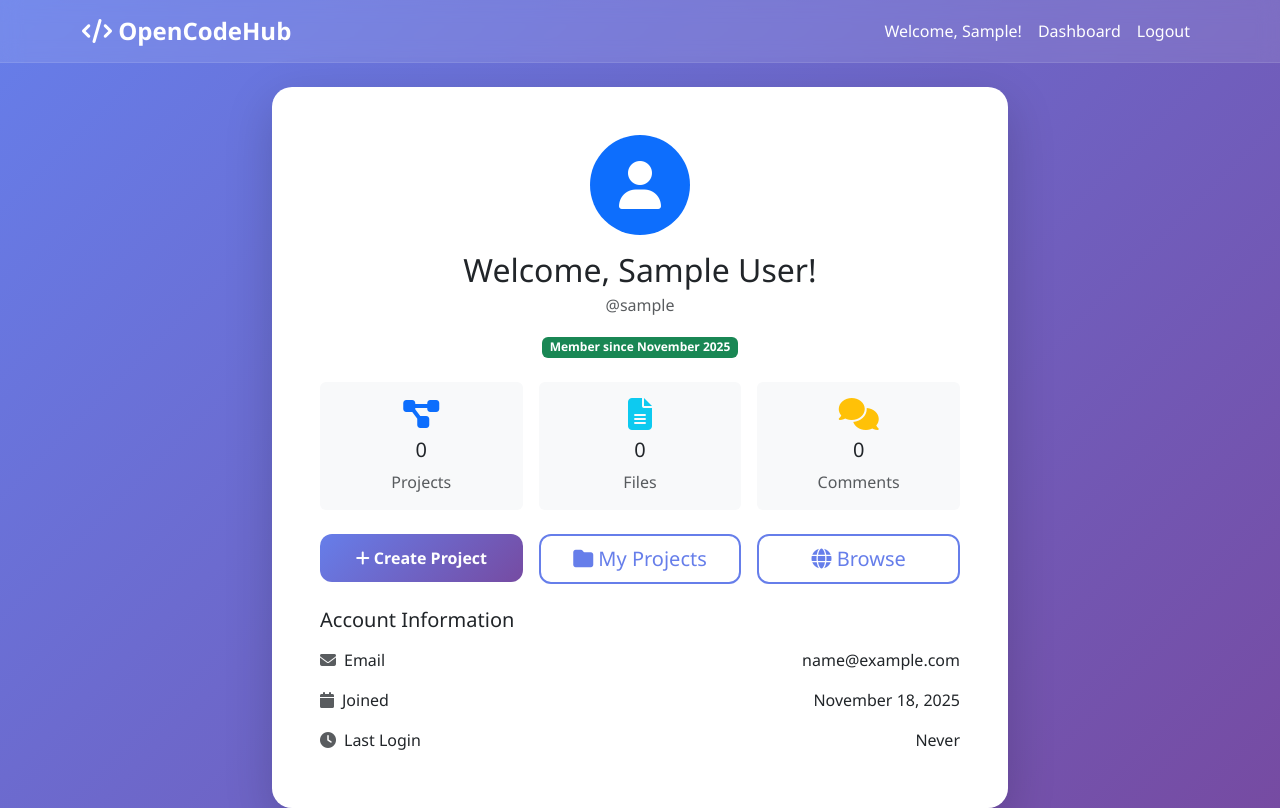
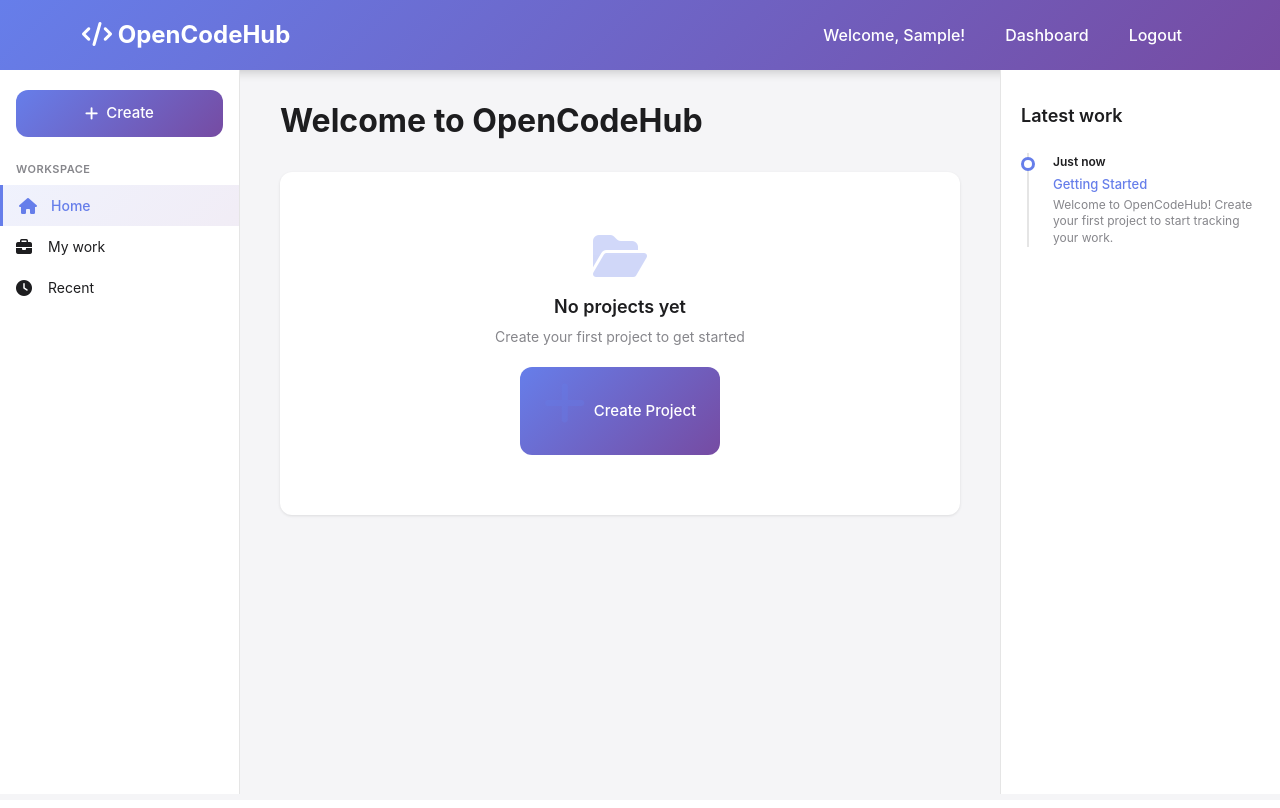
Before and after one commit to zzephyrr-louis/OPENCODEHUB-APP, a Django app: page /dashboard/ in a window 1280 px wide. Run offline with Django 4.2, Linux system fonts and the light colour scheme; the visitor is signed in with stand-in values (Sample User, id 1); some libraries are stand-ins or nearby versions.

Commit message:
fix: restore pre-merge version with working Django + Supabase connection and updated dashboard UI

```diff
--- a/opencodehub/accounts/templates/accounts/base.html
+++ b/opencodehub/accounts/templates/accounts/base.html
@@ -11,13 +11,78 @@
             background: linear-gradient(135deg, #667eea 0%, #764ba2 100%);
             min-height: 100vh;
             font-family: 'Segoe UI', Tahoma, Geneva, Verdana, sans-serif;
+            margin: 0;
+            padding: 0;
+        }
+
+        /* Navbar Styles */
+        .navbar {
+            background: linear-gradient(135deg, #667eea 0%, #764ba2 100%) !important;
+            box-shadow: 0 2px 10px rgba(0, 0, 0, 0.2);
+            border-bottom: none;
+            padding: 12px 0;
         }
 
         .navbar-brand {
             font-weight: bold;
             font-size: 1.5rem;
+            color: white !important;
+            transition: color 0.2s;
         }
 
+        .navbar-brand:hover {
+            color: rgba(255, 255, 255, 0.8) !important;
+        }
+
+        .navbar-brand i {
+            color: white;
+        }
+
+        .nav-link {
+            color: white !important;  /* Change from #1d1d1f to white */
+            font-weight: 500;
+            padding: 8px 16px !important;
+            border-radius: 8px;
+            transition: all 0.2s;
+        }
+
+        .nav-link:hover {
+            background: rgba(255, 255, 255, 0.2);  /* Light white overlay on hover */
+            color: white !important;
+        }
+
+        .btn-outline-primary {
+            border: 2px solid white;  /* Change from #667eea to white */
+            color: white;  /* Change text to white */
+            padding: 8px 20px;
+            border-radius: 8px;
+            font-weight: 500;
+            transition: all 0.2s;
+        }
+
+        .btn-outline-primary:hover {
+            background: white;  /* White background on hover */
+            border-color: white;
+            color: #667eea;  /* Purple text on hover */
+        }
+
+        .btn-primary-custom {
+            background: linear-gradient(135deg, #667eea 0%, #764ba2 100%);
+            color: white;  /* Already white, keep it */
+            border: none;
+            padding: 8px 20px;
+            border-radius: 8px;
+            font-weight: 500;
+            transition: all 0.2s;
+        }
+
+        .btn-primary-custom:hover {
+            background: linear-gradient(135deg, #5a6fd8 0%, #6a4190 100%);
+            transform: translateY(-1px);
+            box-shadow: 0 4px 12px rgba(255, 255, 255, 0.3);  /* White glow */
+        }
+
+        /* Auth Container - For Login/Register Pages */
         .auth-container {
             min-height: calc(100vh - 76px);
             display: flex;
@@ -118,27 +183,13 @@
             background: white;
             padding: 0 15px;
             color: #666;
+            position: relative;
         }
 
         .alert {
             border-radius: 12px;
             border: none;
             margin-bottom: 20px;
-        }
-
-        .navbar {
-            background: rgba(255, 255, 255, 0.1) !important;
-            backdrop-filter: blur(10px);
-            border-bottom: 1px solid rgba(255, 255, 255, 0.1);
-        }
-
-        .navbar-brand, .nav-link {
-            color: white !important;
-        }
-
-        .btn-outline-light:hover {
-            background-color: rgba(255, 255, 255, 0.2);
-            border-color: white;
         }
     </style>
 </head>
@@ -149,14 +200,14 @@
                 <i class="fas fa-code"></i> OpenCodeHub
             </a>
 
-            <div class="navbar-nav ms-auto">
+            <div class="navbar-nav ms-auto d-flex align-items-center gap-2">
                 {% if user.is_authenticated %}
                     <span class="nav-link">Welcome, {{ user.first_name }}!</span>
                     <a class="nav-link" href="{% url 'dashboard' %}">Dashboard</a>
                     <a class="nav-link" href="{% url 'logout' %}">Logout</a>
                 {% else %}
-                    <a class="btn btn-outline-light me-2" href="{% url 'login' %}">Sign In</a>
-                    <a class="btn btn-light" href="{% url 'register' %}">Sign Up</a>
+                    <a class="btn btn-outline-primary me-2" href="{% url 'login' %}">Sign In</a>
+                    <a class="btn btn-primary-custom" href="{% url 'register' %}">Sign Up</a>
                 {% endif %}
             </div>
         </div>
--- a/opencodehub/accounts/templates/accounts/dashboard.html
+++ b/opencodehub/accounts/templates/accounts/dashboard.html
@@ -3,152 +3,475 @@
 {% block title %}Dashboard - OpenCodeHub{% endblock %}
 
 {% block content %}
-<div class="container mt-4">
-    <div class="row">
-        <div class="col-md-8 mx-auto">
-            <div class="card shadow-lg border-0" style="border-radius: 20px;">
-                <div class="card-body p-5">
-                    <div class="text-center mb-4">
-                        <div class="avatar mb-3">
-                            {% if user.profile_picture %}
-                                <img src="{{ user.profile_picture.url }}" class="rounded-circle" width="100" height="100" alt="Profile">
-                            {% else %}
-                                <div class="bg-primary rounded-circle d-inline-flex align-items-center justify-content-center" style="width: 100px; height: 100px;">
-                                    <i class="fas fa-user fa-3x text-white"></i>
-                                </div>
-                            {% endif %}
-                        </div>
-                        <h2 class="mb-1">Welcome, {{ user.first_name }} {{ user.last_name }}!</h2>
-                        <p class="text-muted">@{{ user.username }}</p>
-                        <span class="badge bg-success">Member since {{ user.date_joined|date:"F Y" }}</span>
-                    </div>
+<style>
+    body {
+        background: #f5f5f7 !important;
+        font-family: -apple-system, BlinkMacSystemFont, 'Segoe UI', Roboto, sans-serif;
+    }
 
-                    <div class="row g-3 mb-4">
-                        <div class="col-md-4">
-                            <div class="card bg-light border-0 text-center stat-card">
-                                <div class="card-body">
-                                    <i class="fas fa-project-diagram fa-2x text-primary mb-2"></i>
-                                    <h5 class="card-title">{{ project_count }}</h5>
-                                    <p class="card-text text-muted">Projects</p>
-                                </div>
-                            </div>
-                        </div>
-                        <div class="col-md-4">
-                            <div class="card bg-light border-0 text-center stat-card">
-                                <div class="card-body">
-                                    <i class="fas fa-file-alt fa-2x text-info mb-2"></i>
-                                    <h5 class="card-title">{{ file_count }}</h5>
-                                    <p class="card-text text-muted">Files</p>
-                                </div>
-                            </div>
-                        </div>
-                        <div class="col-md-4">
-                            <div class="card bg-light border-0 text-center stat-card">
-                                <div class="card-body">
-                                    <i class="fas fa-comments fa-2x text-warning mb-2"></i>
-                                    <h5 class="card-title">{{ comment_count }}</h5>
-                                    <p class="card-text text-muted">Comments</p>
-                                </div>
-                            </div>
-                        </div>
-                    </div>
+    .dashboard-container {
+        display: flex;
+        min-height: calc(100vh - 76px);
+        padding: 0;
+        margin: 0;
+        background: #f5f5f7;
+    }
 
-                    <div class="row g-3 mb-4">
-                        <div class="col-md-4">
-                            <a href="{% url 'create_project' %}" class="btn btn-primary btn-lg w-100" style="border-radius: 12px;">
-                                <i class="fas fa-plus"></i> Create Project
+    /* Left Sidebar */
+    .left-sidebar {
+        width: 240px;
+        background: white;
+        border-right: 1px solid #e5e5e5;
+        padding: 20px 0;
+        display: flex;
+        flex-direction: column;
+        position: sticky;
+        top: 76px;
+        height: calc(100vh - 76px);
+    }
+
+    .create-btn {
+        margin: 0 16px 24px 16px;
+        background: linear-gradient(135deg, #667eea 0%, #764ba2 100%);
+        color: white;
+        border: none;
+        border-radius: 12px;
+        padding: 12px 24px;
+        font-size: 15px;
+        font-weight: 500;
+        cursor: pointer;
+        transition: all 0.2s;
+        display: flex;
+        align-items: center;
+        justify-content: center;
+        gap: 8px;
+        text-decoration: none;
+    }
+
+    .create-btn:hover {
+        background: linear-gradient(135deg, #5a6fd8 0%, #6a4190 100%);
+        transform: translateY(-2px);
+        box-shadow: 0 4px 12px rgba(102, 126, 234, 0.4);
+        color: white;
+    }
+
+    .sidebar-section {
+        margin-bottom: 24px;
+    }
+
+    .sidebar-section-title {
+        font-size: 11px;
+        font-weight: 600;
+        color: #86868b;
+        text-transform: uppercase;
+        letter-spacing: 0.5px;
+        padding: 0 16px;
+        margin-bottom: 8px;
+    }
+
+    .sidebar-item {
+        padding: 10px 16px;
+        display: flex;
+        align-items: center;
+        gap: 12px;
+        color: #1d1d1f;
+        text-decoration: none;
+        transition: all 0.2s;
+        cursor: pointer;
+        font-size: 14px;
+    }
+
+    .sidebar-item:hover {
+        background: #f5f5f7;
+        color: #667eea;
+    }
+
+    .sidebar-item.active {
+        background: linear-gradient(135deg, rgba(102, 126, 234, 0.1) 0%, rgba(118, 75, 162, 0.1) 100%);
+        color: #667eea;
+        font-weight: 500;
+        border-left: 3px solid #667eea;
+    }
+
+    .sidebar-item i {
+        width: 20px;
+        font-size: 16px;
+    }
+
+    /* Main Content */
+    .main-content {
+        flex: 1;
+        overflow-y: auto;
+        padding: 32px 40px;
+        background: #f5f5f7;
+    }
+
+    .content-header {
+        margin-bottom: 32px;
+    }
+
+    .content-header h1 {
+        font-size: 32px;
+        font-weight: 700;
+        color: #1d1d1f;
+        margin: 0;
+    }
+
+    .projects-table {
+        background: white;
+        border-radius: 12px;
+        overflow: hidden;
+        box-shadow: 0 1px 3px rgba(0, 0, 0, 0.1);
+    }
+
+    .table-header {
+        display: grid;
+        grid-template-columns: 40px 2fr 150px 150px 120px 40px;
+        padding: 16px 20px;
+        background: #fafafa;
+        border-bottom: 1px solid #e5e5e5;
+        font-size: 12px;
+        font-weight: 600;
+        color: #86868b;
+        text-transform: uppercase;
+        letter-spacing: 0.5px;
+    }
+
+    .project-row {
+        display: grid;
+        grid-template-columns: 40px 2fr 150px 150px 120px 40px;
+        padding: 16px 20px;
+        border-bottom: 1px solid #f0f0f0;
+        align-items: center;
+        transition: background 0.2s;
+        cursor: pointer;
+    }
+
+    .project-row:hover {
+        background: linear-gradient(135deg, rgba(102, 126, 234, 0.05) 0%, rgba(118, 75, 162, 0.05) 100%);
+    }
+
+    .project-row:last-child {
+        border-bottom: none;
+    }
+
+    .project-icon {
+        font-size: 20px;
+        color: #667eea;
+    }
+
+    .project-name {
+        display: flex;
+        align-items: center;
+        gap: 12px;
+        font-size: 14px;
+        font-weight: 500;
+        color: #1d1d1f;
+    }
+
+    .project-members {
+        display: flex;
+        align-items: center;
+    }
+
+    .member-avatar {
+        width: 28px;
+        height: 28px;
+        border-radius: 50%;
+        background: linear-gradient(135deg, #667eea 0%, #764ba2 100%);
+        color: white;
+        display: flex;
+        align-items: center;
+        justify-content: center;
+        font-size: 11px;
+        font-weight: 600;
+        border: 2px solid white;
+        margin-left: -8px;
+    }
+
+    .member-avatar:first-child {
+        margin-left: 0;
+    }
+
+    .project-time {
+        font-size: 13px;
+        color: #86868b;
+    }
+
+    .project-type {
+        font-size: 13px;
+        color: #86868b;
+    }
+
+    .project-menu {
+        color: #86868b;
+        cursor: pointer;
+        padding: 4px;
+        border-radius: 4px;
+        transition: all 0.2s;
+    }
+
+    .project-menu:hover {
+        background: #f0f0f0;
+        color: #667eea;
+    }
+
+    /* Right Sidebar - Timeline */
+    .right-sidebar {
+        width: 280px;
+        background: white;
+        border-left: 1px solid #e5e5e5;
+        padding: 32px 20px;
+        position: sticky;
+        top: 76px;
+        height: calc(100vh - 76px);
+        overflow-y: auto;
+    }
+
+    .timeline-header {
+        font-size: 18px;
+        font-weight: 600;
+        color: #1d1d1f;
+        margin-bottom: 24px;
+    }
+
+    .timeline {
+        position: relative;
+    }
+
+    .timeline::before {
+        content: '';
+        position: absolute;
+        left: 6px;
+        top: 0;
+        bottom: 0;
+        width: 2px;
+        background: #e5e5e5;
+    }
+
+    .timeline-item {
+        position: relative;
+        padding-left: 32px;
+        margin-bottom: 24px;
+    }
+
+    .timeline-dot {
+        position: absolute;
+        left: 0;
+        top: 4px;
+        width: 14px;
+        height: 14px;
+        border-radius: 50%;
+        background: white;
+        border: 3px solid #667eea;
+        z-index: 1;
+    }
+
+    .timeline-time {
+        font-size: 12px;
+        font-weight: 600;
+        color: #1d1d1f;
+        margin-bottom: 4px;
+    }
+
+    .timeline-project {
+        font-size: 13px;
+        color: #667eea;
+        margin-bottom: 2px;
+        font-weight: 500;
+    }
+
+    .timeline-description {
+        font-size: 12px;
+        color: #86868b;
+        line-height: 1.4;
+    }
+
+    .empty-state {
+        text-align: center;
+        padding: 60px 20px;
+        color: #86868b;
+    }
+
+    .empty-state i {
+        font-size: 48px;
+        margin-bottom: 16px;
+        opacity: 0.3;
+        color: #667eea;
+    }
+
+    .empty-state h3 {
+        font-size: 18px;
+        font-weight: 600;
+        margin-bottom: 8px;
+        color: #1d1d1f;
+    }
+
+    .empty-state p {
+        font-size: 14px;
+        margin-bottom: 20px;
+    }
+
+    .empty-state .create-btn {
+        display: inline-flex;
+        margin: 0;
+    }
+
+    /* Responsive Design */
+    @media (max-width: 992px) {
+        .dashboard-container {
+            flex-direction: column;
+        }
+
+        .left-sidebar,
+        .right-sidebar {
+            width: 100%;
+            border: none;
+            position: static;
+            height: auto;
+        }
+
+        .table-header,
+        .project-row {
+            grid-template-columns: 40px 2fr 120px 40px;
+        }
+
+        .project-members,
+        .project-type {
+            display: none;
+        }
+    }
+
+    /* Scrollbar styling */
+    .main-content::-webkit-scrollbar,
+    .right-sidebar::-webkit-scrollbar {
+        width: 8px;
+    }
+
+    .main-content::-webkit-scrollbar-track,
+    .right-sidebar::-webkit-scrollbar-track {
+        background: #f5f5f7;
+    }
+
+    .main-content::-webkit-scrollbar-thumb,
+    .right-sidebar::-webkit-scrollbar-thumb {
+        background: #d1d1d6;
+        border-radius: 4px;
+    }
+
+    .main-content::-webkit-scrollbar-thumb:hover,
+    .right-sidebar::-webkit-scrollbar-thumb:hover {
+        background: #667eea;
+    }
+</style>
+
+<div class="dashboard-container">
+    <!-- Left Sidebar -->
+    <div class="left-sidebar">
+        <a href="{% url 'create_project' %}" class="create-btn">
+            <i class="fas fa-plus"></i>
+            Create
         </a>
-                        </div>
-                        <div class="col-md-4">
-                            <a href="{% url 'my_projects' %}" class="btn btn-outline-primary btn-lg w-100" style="border-radius: 12px;">
-                                <i class="fas fa-folder"></i> My Projects
+
+        <div class="sidebar-section">
+            <div class="sidebar-section-title">Workspace</div>
+            <a href="{% url 'dashboard' %}" class="sidebar-item active">
+                <i class="fas fa-home"></i>
+                Home
             </a>
-                        </div>
-                        <div class="col-md-4">
-                            <a href="{% url 'browse_projects' %}" class="btn btn-outline-primary btn-lg w-100" style="border-radius: 12px;">
-                                <i class="fas fa-globe"></i> Browse
+            <a href="{% url 'my_projects' %}" class="sidebar-item">
+                <i class="fas fa-briefcase"></i>
+                My work
+            </a>
+            <a href="#" class="sidebar-item">
+                <i class="fas fa-clock"></i>
+                Recent
             </a>
         </div>
     </div>
 
-                    {% if recent_projects %}
-                    <div class="mt-4">
-                        <h5 class="mb-3"><i class="fas fa-clock text-info"></i> Recent Projects</h5>
-                        <div class="list-group list-group-flush">
-                            {% for project in recent_projects %}
-                            <a href="{% url 'project_detail' project.id %}" class="list-group-item list-group-item-action d-flex justify-content-between align-items-center bg-transparent border-0 px-0">
-                                <div>
-                                    <i class="fas fa-project-diagram text-primary me-2"></i>
-                                    <strong>{{ project.title }}</strong>
-                                    <br>
-                                    <small class="text-muted">Updated {{ project.updated_at|timesince }} ago</small>
+    <!-- Main Content -->
+    <div class="main-content">
+        <div class="content-header">
+            <h1>Welcome to OpenCodeHub</h1>
         </div>
-                                <span class="badge {% if project.is_public %}bg-success{% else %}bg-secondary{% endif %}">
-                                    <i class="fas {% if project.is_public %}fa-globe{% else %}fa-lock{% endif %}"></i>
-                                </span>
+
+        {% if projects %}
+        <div class="projects-table">
+            <div class="table-header">
+                <div></div>
+                <div>NAME</div>
+                <div>MEMBERS</div>
+                <div>LAST MODIFIED</div>
+                <div>TYPE</div>
+                <div></div>
+            </div>
+
+            {% for project in projects %}
+            <div class="project-row" onclick="window.location.href='{% url 'project_detail' project.id %}'">
+                <div class="project-icon">
+                    {% if project.is_public %}
+                        <i class="fas fa-folder"></i>
+                    {% else %}
+                        <i class="fas fa-lock"></i>
+                    {% endif %}
+                </div>
+                <div class="project-name">
+                    {{ project.title }}
+                </div>
+                <div class="project-members">
+                    <div class="member-avatar">{{ project.owner.first_name.0|upper }}{{ project.owner.last_name.0|upper }}</div>
+                </div>
+                <div class="project-time">{{ project.updated_at|timesince }} ago</div>
+                <div class="project-type">
+                    {% if project.is_public %}Folder{% else %}Private{% endif %}
+                </div>
+                <div class="project-menu">
+                    <i class="fas fa-ellipsis-v"></i>
+                </div>
+            </div>
+            {% endfor %}
+        </div>
+        {% else %}
+        <div class="projects-table">
+            <div class="empty-state">
+                <i class="fas fa-folder-open"></i>
+                <h3>No projects yet</h3>
+                <p>Create your first project to get started</p>
+                <a href="{% url 'create_project' %}" class="create-btn">
+                    <i class="fas fa-plus"></i>
+                    Create Project
                 </a>
-                            {% endfor %}
             </div>
         </div>
         {% endif %}
+    </div>
 
-                    <div class="mt-4">
-                        <h5>Account Information</h5>
-                        <div class="list-group list-group-flush">
-                            <div class="list-group-item d-flex justify-content-between align-items-center bg-transparent border-0 px-0">
-                                <span><i class="fas fa-envelope text-muted me-2"></i>Email</span>
-                                <span>{{ user.email }}</span>
+    <!-- Right Sidebar - Timeline -->
+    <div class="right-sidebar">
+        <div class="timeline-header">Latest work</div>
+
+        {% if recent_activities %}
+        <div class="timeline">
+            {% for activity in recent_activities %}
+            <div class="timeline-item">
+                <div class="timeline-dot"></div>
+                <div class="timeline-time">{{ activity.time }}</div>
+                <div class="timeline-project">{{ activity.project_name }}</div>
+                <div class="timeline-description">{{ activity.description }}</div>
             </div>
-                            <div class="list-group-item d-flex justify-content-between align-items-center bg-transparent border-0 px-0">
-                                <span><i class="fas fa-calendar text-muted me-2"></i>Joined</span>
-                                <span>{{ user.date_joined|date:"F d, Y" }}</span>
+            {% endfor %}
         </div>
-                            <div class="list-group-item d-flex justify-content-between align-items-center bg-transparent border-0 px-0">
-                                <span><i class="fas fa-clock text-muted me-2"></i>Last Login</span>
-                                <span>{{ user.last_login|date:"F d, Y g:i A"|default:"Never" }}</span>
+        {% else %}
+        <div class="timeline">
+            <div class="timeline-item">
+                <div class="timeline-dot"></div>
+                <div class="timeline-time">Just now</div>
+                <div class="timeline-project">Getting Started</div>
+                <div class="timeline-description">Welcome to OpenCodeHub! Create your first project to start tracking your work.</div>
             </div>
         </div>
+        {% endif %}
     </div>
 </div>
-            </div>
-        </div>
-    </div>
-</div>
-
-<style>
-    .card {
-        transition: transform 0.2s ease;
-    }
-
-    .stat-card:hover {
-        transform: translateY(-5px);
-        box-shadow: 0 5px 15px rgba(0, 0, 0, 0.1);
-    }
-
-    .btn-outline-primary {
-        border: 2px solid #667eea;
-        color: #667eea;
-        transition: all 0.3s ease;
-    }
-
-    .btn-outline-primary:hover {
-        background: #667eea;
-        color: white;
-        transform: translateY(-2px);
-    }
-
-    .btn-primary {
-        background: linear-gradient(135deg, #667eea 0%, #764ba2 100%);
-        border: none;
-    }
-
-    .btn-primary:hover {
-        background: linear-gradient(135deg, #5a6fd8 0%, #6a4190 100%);
-        transform: translateY(-2px);
-    }
-
-    .list-group-item-action:hover {
-        background-color: #f8f9fa !important;
-    }
-</style>
 {% endblock %}
--- a/opencodehub/accounts/views.py
+++ b/opencodehub/accounts/views.py
@@ -56,19 +56,24 @@ class CustomLoginView(LoginView):
 
 @login_required
 def dashboard(request):
-    """Dashboard view for authenticated users"""
-    user = request.user
-    projects = Project.objects.filter(owner=user)
-    total_files = ProjectFile.objects.filter(project__owner=user).count()
-    total_comments = Comment.objects.filter(author=user).count()
+    # Get user's projects
+    projects = Project.objects.filter(owner=request.user).order_by('-updated_at')
 
-    return render(request, 'accounts/dashboard.html', {
-        'user': user,
-        'project_count': projects.count(),
-        'file_count': total_files,
-        'comment_count': total_comments,
-        'recent_projects': projects.order_by('-updated_at')[:3]
-    })
+    # Get recent activities (last 5 projects updated)
+    recent_activities = []
+    for project in projects[:5]:
+        recent_activities.append({
+            'time': f"{project.updated_at.strftime('%H:%M %p')}",
+            'project_name': project.title,
+            'description': f'Updated {project.updated_at.strftime("%B %d, %Y")}'
+        })
+
+    context = {
+        'projects': projects,
+        'recent_activities': recent_activities,
+    }
+
+    return render(request, 'accounts/dashboard.html', context)
 
 def custom_logout(request):
     """Custom logout view"""
```
Lines whose indentation alone changed are shown as unchanged.
